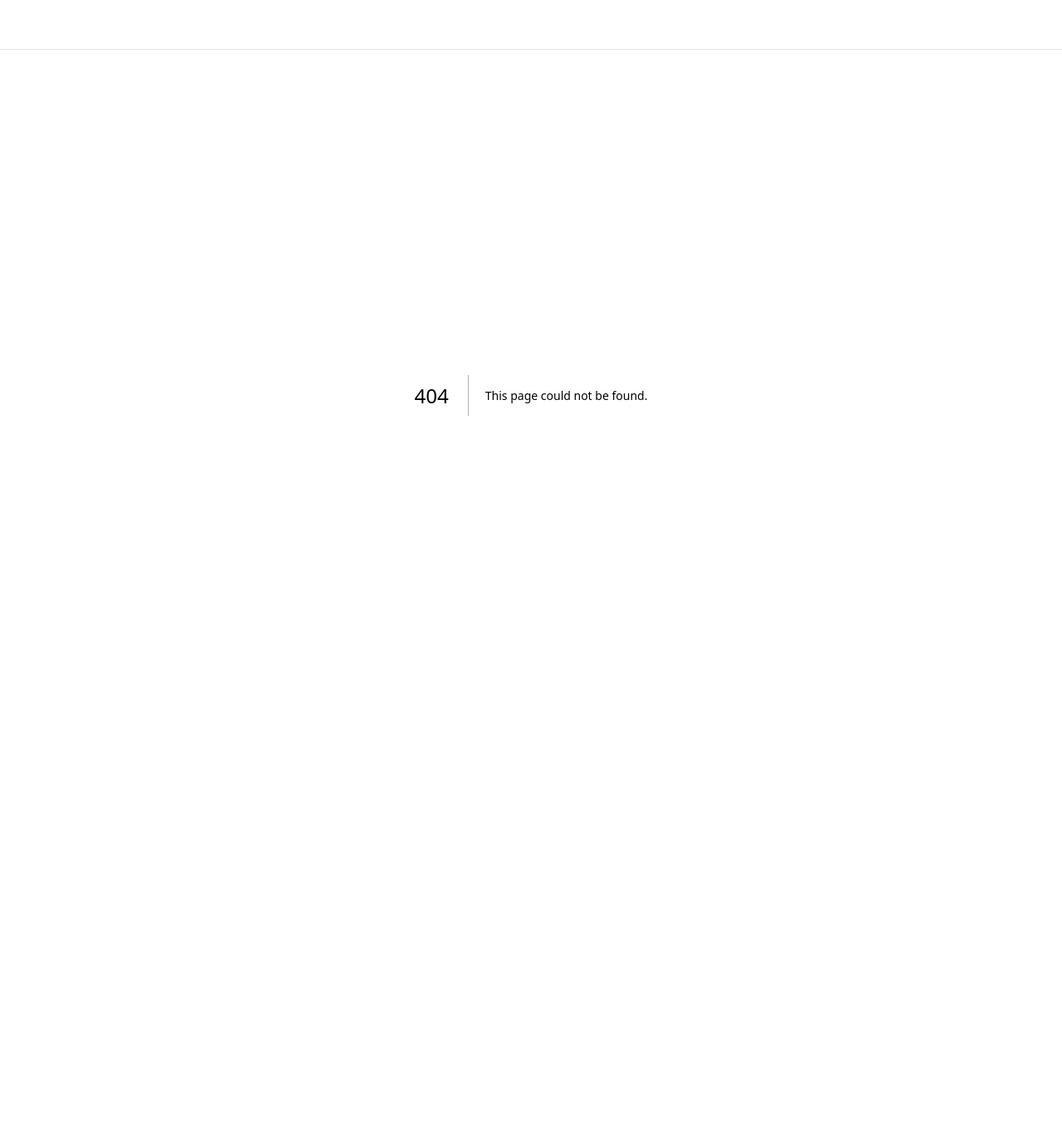
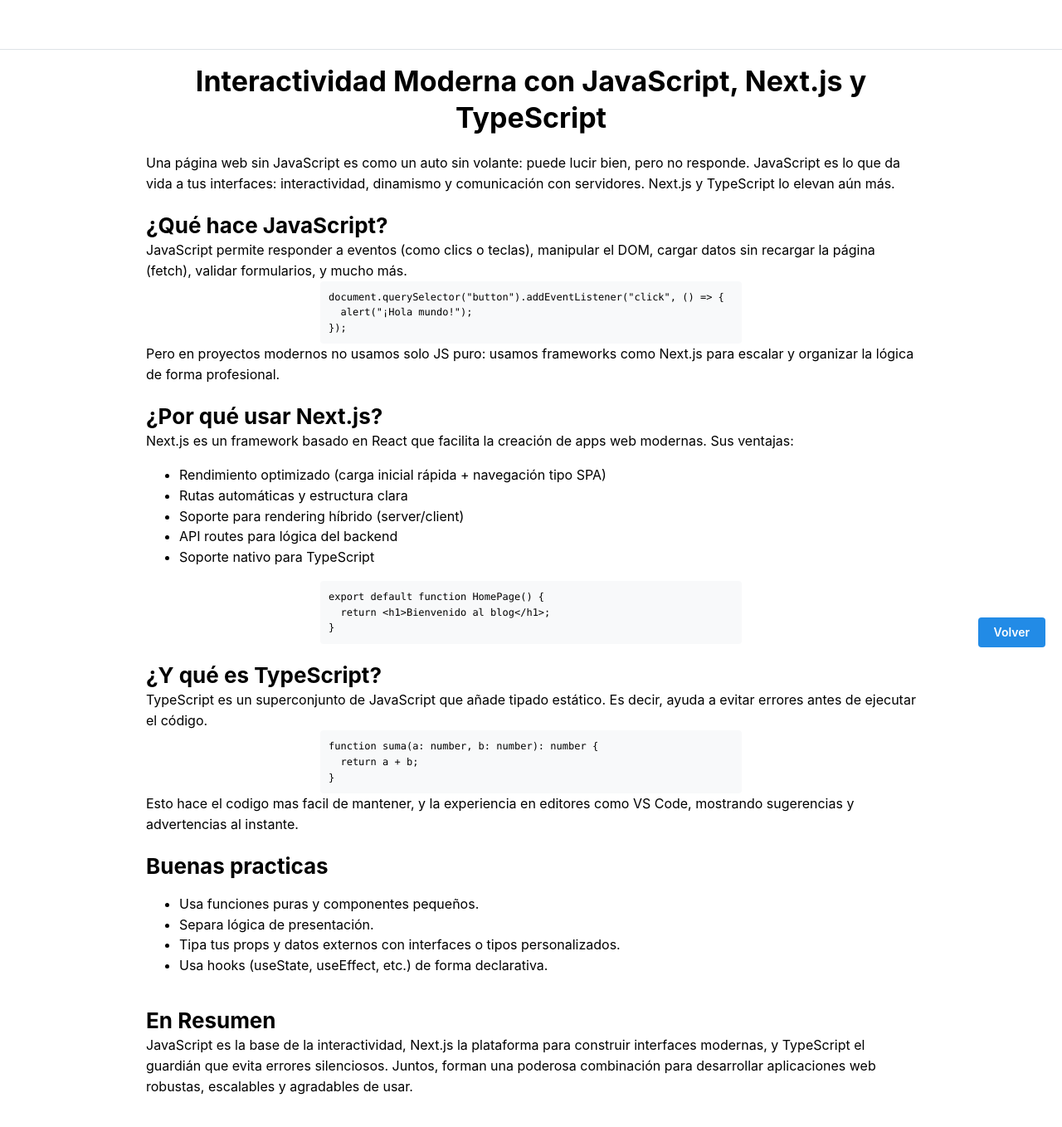
Before and after one commit to AndresCRamos/PersonaOrdenadorLab1, a Next.js app: page /post/js in a window 1280 px wide. Before the commit this address had no page. Shown: the top 1358 px of the page at 83% size. Before the commit the page ends 892 px from the top, so only its background shows below. Built offline with nearby package versions, Linux system fonts and the light colour scheme.

Commit message:
Add JS Blog Entry

```diff
--- a/app/page.tsx
+++ b/app/page.tsx
@@ -28,8 +28,8 @@ const blogEntries = [
   },
   {
     slug: "js",
-    title: "JS y Next.js",
-    description: "Sitios interactiva con JavaScript y Next.js.",
+    title: "Interactividad Moderna con JavaScript, Next.js y TypeScript",
+    description: "Sitios interactiva con JavaScript, Next.js. y TypeScript.",
   },
 ];
 
--- /dev/null
+++ b/app/post/js/page.tsx
@@ -0,0 +1,101 @@
+import BlogEntryLayout from "@/components/BlogEntryLayout/BlogEntryLayout";
+import Section from "@/components/Section/Section";
+import { Code, Container, Text } from "@mantine/core";
+
+const JSBLog = () => {
+  const jsCode = `document.querySelector("button").addEventListener("click", () => {
+  alert("¡Hola mundo!");
+});
+`;
+  const nextCode = `export default function HomePage() {
+  return <h1>Bienvenido al blog</h1>;
+}`;
+  const tsCode = `function suma(a: number, b: number): number {
+  return a + b;
+}
+`;
+  return (
+    <BlogEntryLayout title="Interactividad Moderna con JavaScript, Next.js y TypeScript">
+      <Section>
+        <Text>
+          Una página web sin JavaScript es como un auto sin volante: puede lucir
+          bien, pero no responde. JavaScript es lo que da vida a tus interfaces:
+          interactividad, dinamismo y comunicación con servidores. Next.js y
+          TypeScript lo elevan aún más.
+        </Text>
+      </Section>
+      <Section title="¿Qué hace JavaScript?" order={2}>
+        <Text>
+          JavaScript permite responder a eventos (como clics o teclas),
+          manipular el DOM, cargar datos sin recargar la página (fetch), validar
+          formularios, y mucho más.
+        </Text>
+        <Container size={"xs"}>
+          <Code block>{jsCode}</Code>
+        </Container>
+        <Text>
+          Pero en proyectos modernos no usamos solo JS puro: usamos frameworks
+          como Next.js para escalar y organizar la lógica de forma profesional.
+        </Text>
+        {/*TODO: Imagen sugerida Descripción: Un esquema visual mostrando cómo el
+        navegador interactúa con componentes de React, cómo Next.js los
+        renderiza y cómo el código se divide entre cliente y servidor.*/}
+      </Section>
+      <Section title="¿Por qué usar Next.js?" order={2}>
+        <Text>
+          Next.js es un framework basado en React que facilita la creación de
+          apps web modernas. Sus ventajas:
+        </Text>
+        <ul>
+          <li>
+            Rendimiento optimizado (carga inicial rápida + navegación tipo SPA)
+          </li>
+          <li>Rutas automáticas y estructura clara</li>
+          <li>Soporte para rendering híbrido (server/client) </li>
+          <li>API routes para lógica del backend </li>
+          <li>Soporte nativo para TypeScript</li>
+        </ul>
+        <Container size={"xs"}>
+          <Code block>{nextCode}</Code>
+        </Container>
+      </Section>
+      <Section title="¿Y qué es TypeScript?" order={2}>
+        <Text>
+          TypeScript es un superconjunto de JavaScript que añade tipado
+          estático. Es decir, ayuda a evitar errores antes de ejecutar el
+          código.
+        </Text>
+        <Container size={"xs"}>
+          <Code block>{tsCode}</Code>
+        </Container>
+        <Text>
+          Esto hace el codigo mas facil de mantener, y la experiencia en
+          editores como VS Code, mostrando sugerencias y advertencias al
+          instante.
+        </Text>
+      </Section>
+      <Section title="Buenas practicas" order={2}>
+        <ul>
+          <li>Usa funciones puras y componentes pequeños.</li>
+          <li>Separa lógica de presentación.</li>
+          <li>
+            Tipa tus props y datos externos con interfaces o tipos
+            personalizados.
+          </li>
+          <li>Usa hooks (useState, useEffect, etc.) de forma declarativa.</li>
+        </ul>
+      </Section>
+      <Section title="En Resumen" order={2}>
+        <Text>
+          JavaScript es la base de la interactividad, Next.js la plataforma para
+          construir interfaces modernas, y TypeScript el guardián que evita
+          errores silenciosos. Juntos, forman una poderosa combinación para
+          desarrollar aplicaciones web robustas, escalables y agradables de
+          usar.
+        </Text>
+      </Section>
+    </BlogEntryLayout>
+  );
+};
+
+export default JSBLog;
```
